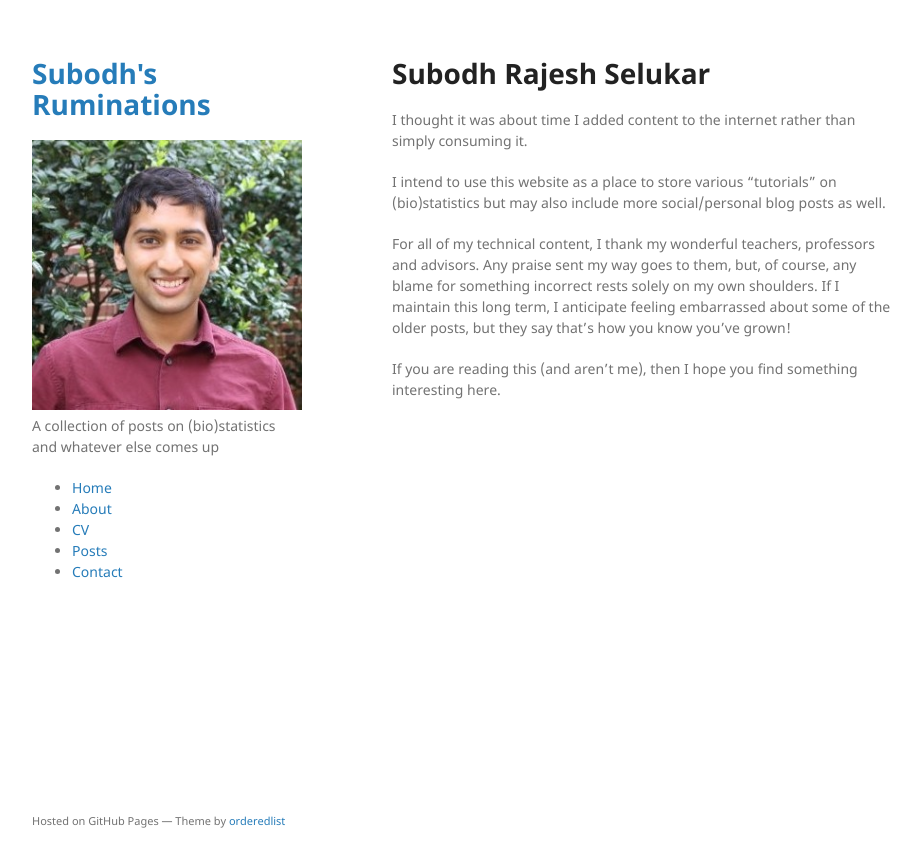
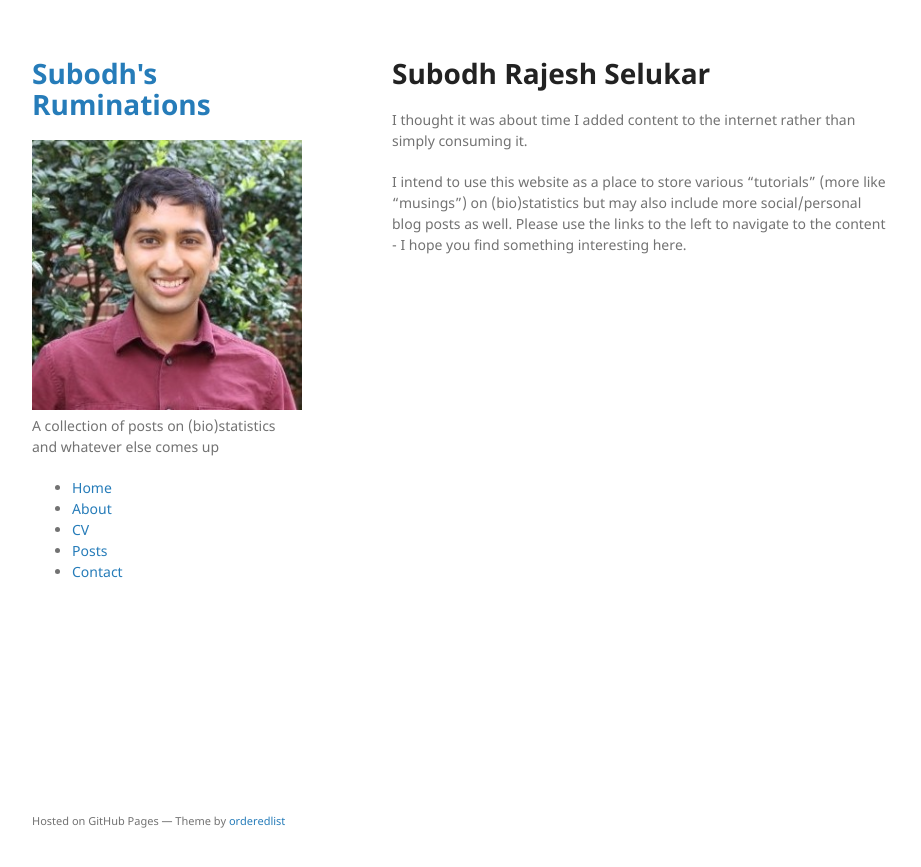
Before and after one commit to srselukar/srselukar.github.io, a Jekyll site: the page built from index.md, in a window 1280 px wide. Shown: the top 867 px of the page, without its empty margins (178-1099 px from the left). Built offline with Jekyll 4.4.1, drawn with Linux system fonts in a browser that asks for light colours.

Commit message:
Update index.md

```diff
--- a/index.md
+++ b/index.md
@@ -6,8 +6,4 @@ layout: default
 
 I thought it was about time I added content to the internet rather than simply consuming it.
 
-I intend to use this website as a place to store various "tutorials" on (bio)statistics but may also include more social/personal blog posts as well.
-
-For all of my technical content, I thank my wonderful teachers, professors and advisors. Any praise sent my way goes to them, but, of course, any blame for something incorrect rests solely on my own shoulders. If I maintain this long term, I anticipate feeling embarrassed about some of the older posts, but they say that's how you know you've grown!
-
-If you are reading this (and aren't me), then I hope you find something interesting here.
+I intend to use this website as a place to store various "tutorials" (more like "musings") on (bio)statistics but may also include more social/personal blog posts as well. Please use the links to the left to navigate to the content - I hope you find something interesting here.
```
